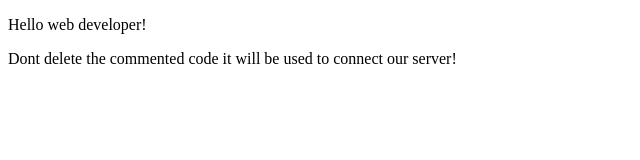
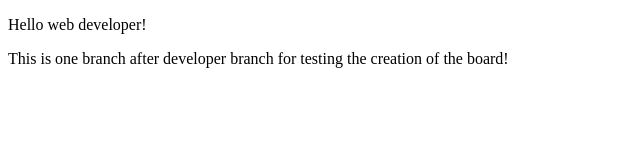
Before and after one commit to SkimZconceited/Phase4-GameTheoryProject-frontend, a React (Create React App) app in the folder client/: page / in a window 1280 px wide. Shown: the top 160 px of the page, without its empty margins (0-640 px from the left). Built offline with nearby package versions, Linux system fonts and the light colour scheme.

Commit message:
Inital commit with explanations on the branch itself

```diff
--- a/client/src/Home.jsx
+++ b/client/src/Home.jsx
@@ -19,7 +19,7 @@ function Home() {
     <div>
       {/* <p>The data is: {info.name}</p> */}
       <p>Hello web developer!</p>
-      <p>Dont delete the commented code it will be used to connect our server!</p>
+      <p>This is one branch after developer branch for testing the creation of the board!</p>
 
     </div>
   );
```
